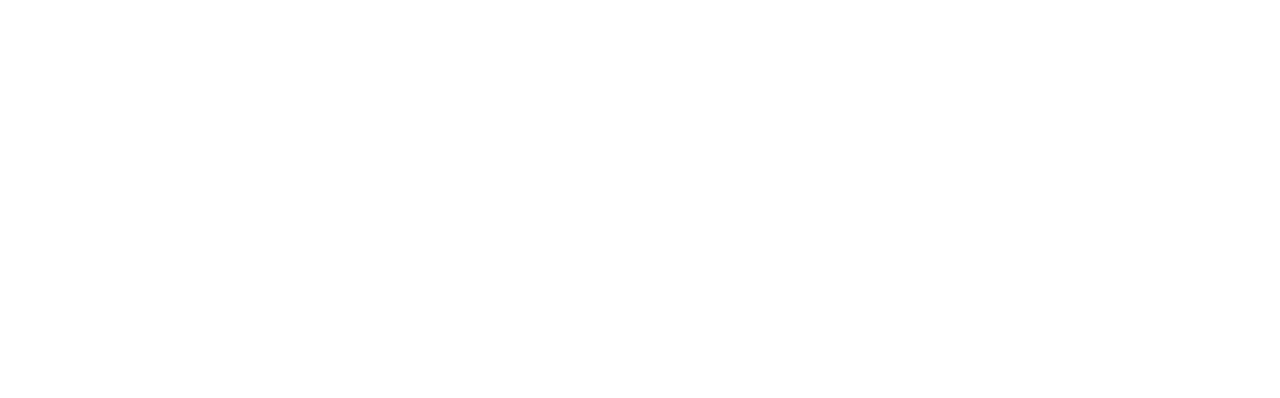
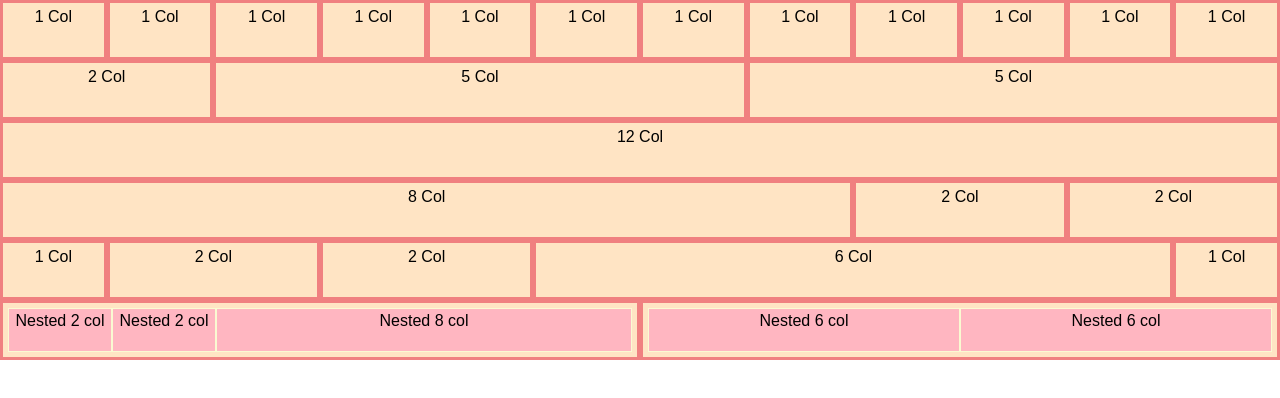
Before and after one commit to ludovicamessineo/html-css-12bool, a plain HTML site: page index.html in a window 1280 px wide. Drawn offline with Linux system fonts and the light colour scheme.

Commit message:
add 6 rows

```diff
--- a/css/style.css
+++ b/css/style.css
@@ -0,0 +1,25 @@
+html {
+    font-family: Arial, Helvetica, sans-serif;
+}
+
+.row {
+    height: 100%;
+}
+
+.box {
+    width: 100%;
+    height: 60px;
+    border: 3px solid lightcoral;
+    background-color: bisque;
+    color: black;
+    text-align: center;
+    padding: 5px;
+}
+
+.inner-box {
+    width: 100%;
+    height: 100%;
+    border: 1px solid lightgoldenrodyellow;
+    background-color: lightpink;
+    padding: 3px;
+}
--- a/index.html
+++ b/index.html
@@ -11,10 +11,123 @@
 </head>
 <body>
 
-    <div class="container">
+    <div class="container-fluid">
         <div class="row">
+            <div class="col-xs-1">
+                <div class="box">1 Col</div>
+            </div>
+            <div class="col-xs-1">
+                <div class="box">1 Col</div>
+            </div>
+            <div class="col-xs-1">
+                <div class="box">1 Col</div>
+            </div>
+            <div class="col-xs-1">
+                <div class="box">1 Col</div>
+            </div>
+            <div class="col-xs-1">
+                <div class="box">1 Col</div>
+            </div>
+            <div class="col-xs-1">
+                <div class="box">1 Col</div>
+            </div>
+            <div class="col-xs-1">
+                <div class="box">1 Col</div>
+            </div>
+            <div class="col-xs-1">
+                <div class="box">1 Col</div>
+            </div>
+            <div class="col-xs-1">
+                <div class="box">1 Col</div>
+            </div>
+            <div class="col-xs-1">
+                <div class="box">1 Col</div>
+            </div>
+            <div class="col-xs-1">
+                <div class="box">1 Col</div>
+            </div>
+            <div class="col-xs-1">
+                <div class="box">1 Col</div>
+            </div>
 
         </div>
+
+        <div class="row">
+            <div class="col-xs-2">
+                <div class="box">2 Col</div>
+            </div>
+            <div class="col-xs-5">
+                <div class="box">5 Col</div>
+            </div>
+            <div class="col-xs-5">
+                <div class="box">5 Col</div>
+            </div>
+        </div>
+
+        <div class="row">
+            <div class="col-xs-12">
+                <div class="box">12 Col</div>
+            </div>
+        </div>
+
+        <div class="row">
+            <div class="col-xs-8">
+                <div class="box">8 Col</div>
+            </div>
+            <div class="col-xs-2">
+                <div class="box">2 Col</div>
+            </div>
+            <div class="col-xs-2">
+                <div class="box">2 Col</div>
+            </div>
+        </div>
+
+        <div class="row">
+            <div class="col-xs-1">
+                <div class="box">1 Col</div>
+            </div>
+            <div class="col-xs-2">
+                <div class="box">2 Col</div>
+            </div>
+            <div class="col-xs-2">
+                <div class="box">2 Col</div>
+            </div>
+            <div class="col-xs-6">
+                <div class="box">6 Col</div>
+            </div>
+            <div class="col-xs-1">
+                <div class="box">1 Col</div>
+            </div>
+        </div>
+
+        <div class="row">
+            <div class="col-xs-6 box">
+                <div class="row">
+                    <div class="col-xs-2">
+                        <div class="inner-box">Nested 2 col</div>
+                    </div>
+                    <div class="col-xs-2">
+                        <div class="inner-box">Nested 2 col</div>
+                    </div>
+                    <div class="col-xs-8">
+                        <div class="inner-box">Nested 8 col</div>
+                    </div>
+                </div>
+            </div>
+
+            <div class="col-xs-6 box">
+                <div class="row">
+                    <div class="col-xs-6">
+                        <div class="inner-box">Nested 6 col</div>
+                    </div>
+                    <div class="col-xs-6">
+                        <div class="inner-box">Nested 6 col</div>
+                    </div>
+                </div>
+            </div>
+
+        </div>
+
     </div>
 
 </body>
```
